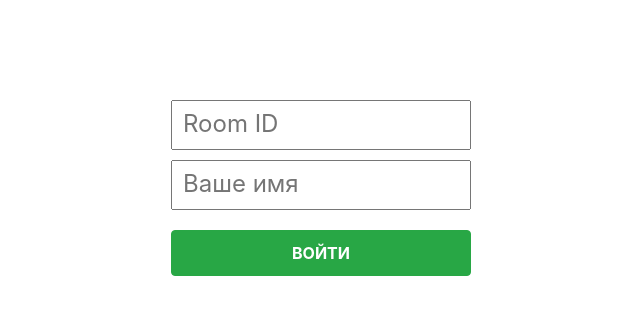
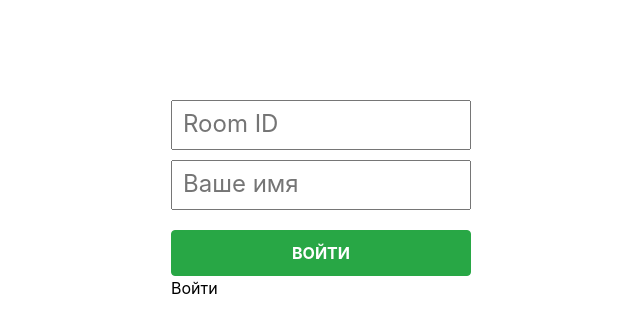
Before and after one commit to FilimonovKostya/Chat, a React (Create React App) app: page / in a window 1280 px wide. Shown: the top 332 px of the page, without its empty margins (319-959 px from the left). Built offline with nearby package versions, Linux system fonts and the light colour scheme.

Commit message:
request data

```diff
--- a/socket.js
+++ b/socket.js
@@ -1,5 +1,5 @@
 import {io} from "socket.io-client";
 
-const userSocket = io()
+const socket = io();
 
-export default userSocket
+export default socket;
--- a/src/App.tsx
+++ b/src/App.tsx
@@ -2,16 +2,20 @@ import React, {useReducer} from 'react';
 import JoinBlock from "./components/JoinBlock";
 import reducer from "./reducer";
 
-
 function App() {
     const [state, dispatch] = useReducer(reducer, {
-        isAuth: false
+        joined: false
     });
 
+    console.log('State', state)
+
+    const onLogin = () => {
+        dispatch({type: 'JOINED', payload: true})
+    }
 
     return (
         <div className="wrapper">
-            <JoinBlock/>
+            {!state.joined && <JoinBlock onLogin={onLogin}/>}
         </div>
     );
 }
--- a/src/components/JoinBlock.tsx
+++ b/src/components/JoinBlock.tsx
@@ -1,29 +1,34 @@
-import React, {useState} from 'react';
+import React, {FC, useState} from 'react';
 import axios from "axios";
-import userSocket from '../../socket';
+import socket from './../../socket'
 
-const JoinBlock = () => {
+const JoinBlock: FC<{ onLogin: () => void }> = ({onLogin}) => {
 
     const [roomId, setRoomId] = useState('');
     const [userName, setUserName] = useState('');
+    const [isLoading, setIsLoading] = useState(false);
 
 
-    const onEnter = () => {
-        if(!roomId || !userName){
-            return  alert('Incorrect data')
+    const onEnter = async () => {
+        if (!roomId || !userName) {
+            return alert('Incorrect data')
         }
         console.log(roomId, userName)
-            axios.post('/rooms', {
-                roomId,
-                userName
-            })
+        setIsLoading(true)
+        await axios.post('/rooms', {
+            roomId,
+            userName
+        })
+
+        onLogin()
     }
 
     return (
         <div className="join-block">
             <input type="text" placeholder="Room ID" value={roomId} onChange={(e => setRoomId(e.target.value))}/>
             <input type="text" placeholder="Ваше имя" value={userName} onChange={(e => setUserName(e.target.value))}/>
-            <button className="btn btn-success" onClick={onEnter}>ВОЙТИ</button>
+            <button disabled={isLoading} className="btn btn-success" onClick={onEnter}>ВОЙТИ</button>
+            {isLoading ? 'Вход...' : 'Войти'}
         </div>
     );
 }
--- a/src/reducer.ts
+++ b/src/reducer.ts
@@ -1,9 +1,9 @@
 export default (state: any, action: any) => {
     switch (action.type) {
-        case 'IS_AUTH':
+        case 'JOINED':
             return {
                 ...state,
-                isAuth: action.payload
+                joined: action.payload
             }
 
         default:
```
